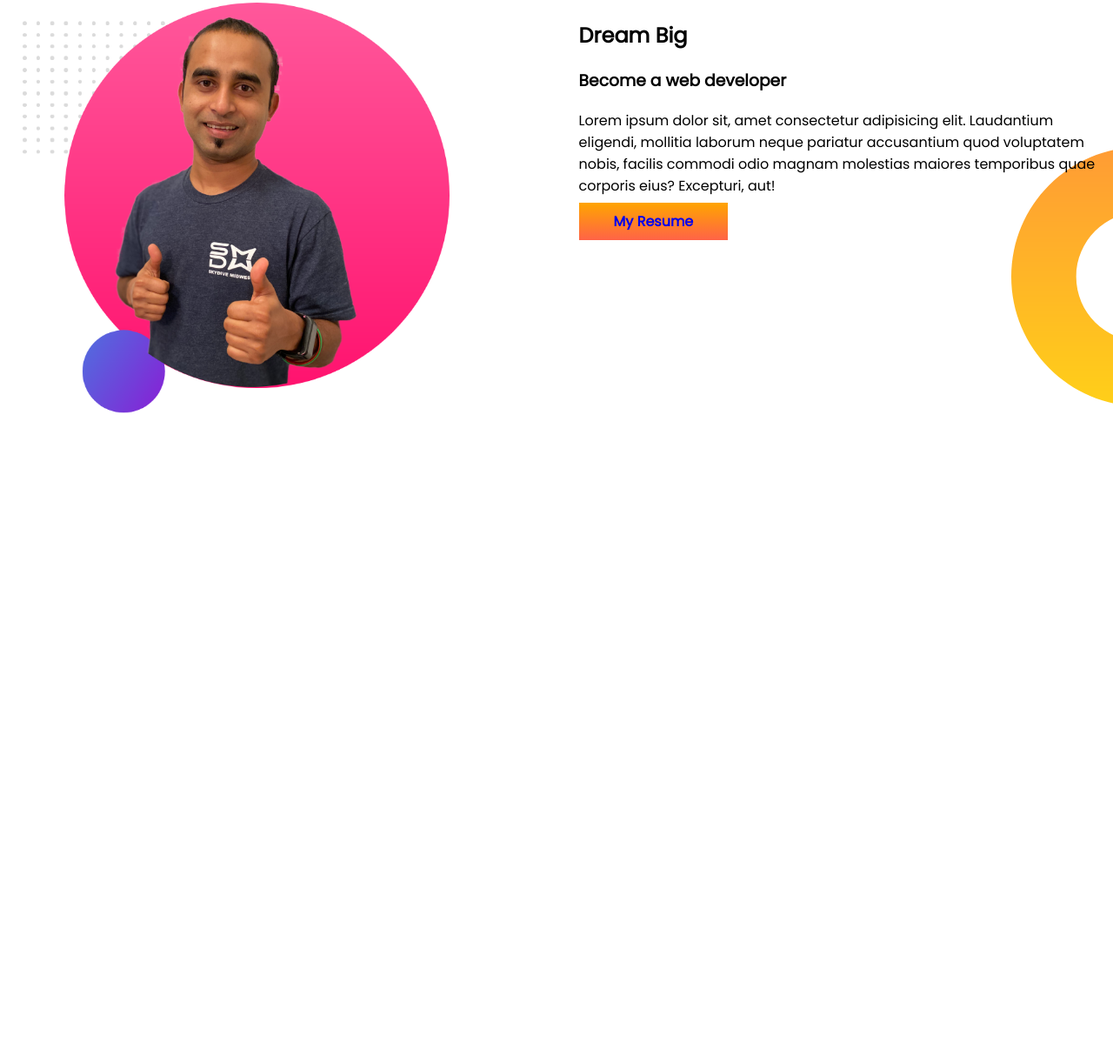
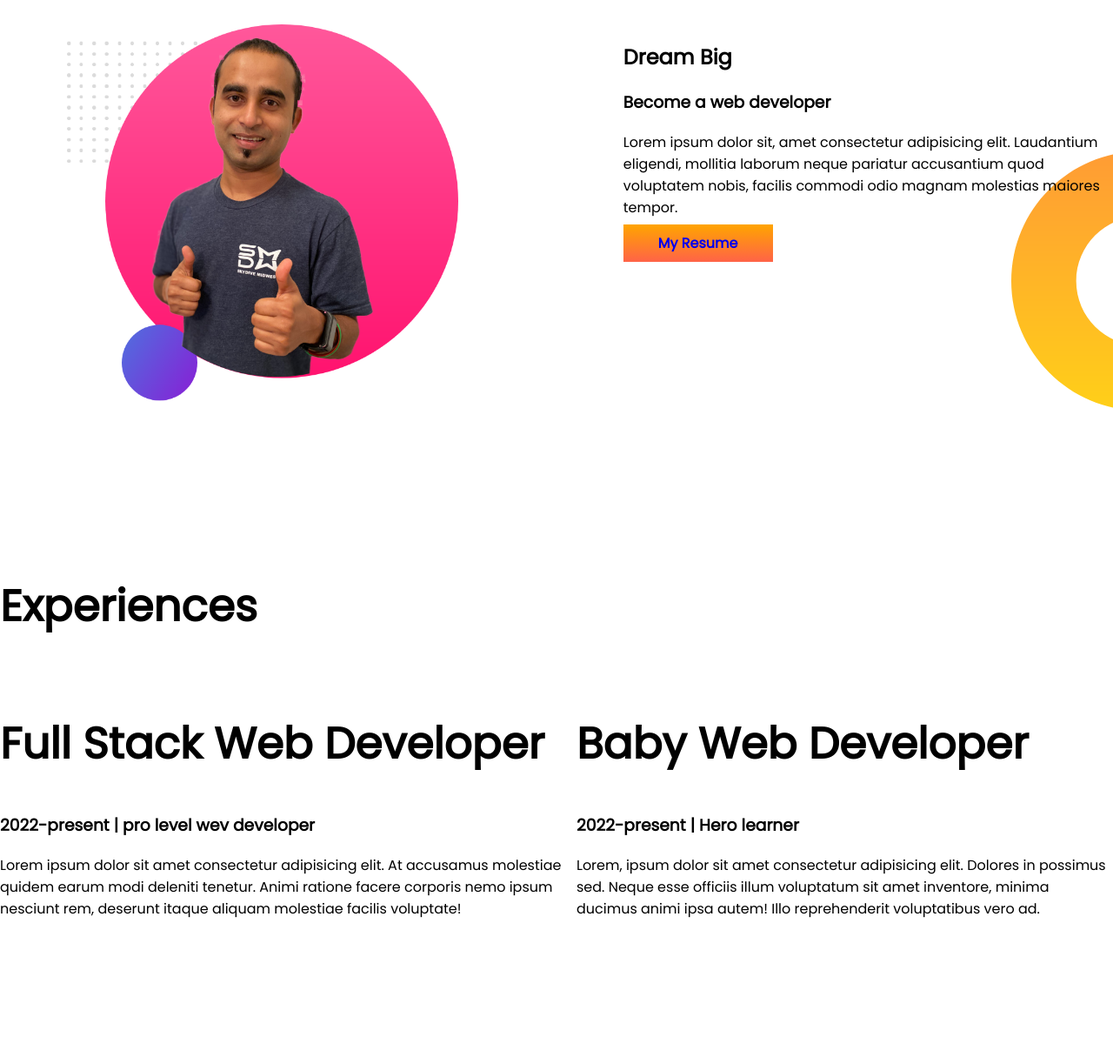
Before and after one commit to Tushar409212/Tushar-s-Portfolio, a plain HTML site: page index.html in a window 1280 px wide. Shown: the part 660-1883 px from the top of the page at 87% size. Before the commit the page ends 1292 px from the top, so only its background shows below. Drawn offline with Linux system fonts and the light colour scheme; a web font is replaced by a local one.

Commit message:
adding experience

```diff
--- a/index.html
+++ b/index.html
@@ -13,7 +13,7 @@
 </head>
 
 <body>
-    <section class="top-banner">
+    <section class="top-banner flexible-container ">
         <div class="half-width">
             <h1>Welcome To</h1>
             <h1><span class="orange-color">Tushar's</span> World</h1>
@@ -33,7 +33,7 @@
 
     </section>
 
-    <section class="dream-big">
+    <section class="dream-big flexible-container">
         <div class="half-width">
             <img src="images/jhankar2.png" alt="">
         </div>
@@ -42,15 +42,42 @@
             <h3>Become a web developer</h3>
             <p>
                 Lorem ipsum dolor sit, amet consectetur adipisicing elit. Laudantium eligendi, mollitia laborum neque
-                pariatur accusantium quod voluptatem nobis, facilis commodi odio magnam molestias maiores temporibus
-                quae corporis eius? Excepturi, aut!
+                pariatur accusantium quod voluptatem nobis, facilis commodi odio magnam molestias maiores tempor.
 
             </p>
             <a class="link-button" target="_blank" href="https://web.facebook.com/md.abdunnur.tushar.7/">My
                 Resume</a>
         </div>
     </section>
+    <section class="experience-area">
+        <h1>Experiences</h1>
+        <div class="flexible-container">
+            <div>
+                <h1>Full Stack Web Developer </h1>
+                <h3>2022-present | pro level wev developer</h3>
+                <p>Lorem ipsum dolor sit amet consectetur adipisicing elit. At accusamus molestiae quidem earum modi
+                    deleniti tenetur. Animi ratione facere corporis nemo ipsum nesciunt rem, deserunt itaque aliquam
+                    molestiae facilis voluptate!</p>
 
+            </div>
+            <div>
+                <h1>Baby Web Developer</h1>
+                <h3>2022-present | Hero learner</h3>
+                <p>Lorem, ipsum dolor sit amet consectetur adipisicing elit. Dolores in possimus sed. Neque esse
+                    officiis
+                    illum voluptatum sit amet inventore, minima ducimus animi ipsa autem! Illo reprehenderit
+                    voluptatibus
+                    vero ad.</p>
+
+            </div>
+        </div>
+
+
+
+
+
+
+    </section>
 
 </body>
 
--- a/style.css
+++ b/style.css
@@ -9,13 +9,14 @@ h1{
 .orange-color{
     color: orange;
 }
-section{
+.flexible-container{
     display: flex;
+    padding-bottom: 150px;
 }
 .half-width{
     width: 50%;
-    padding-left: 2%;
-    padding-bottom: 150px;
+    padding-left: 6%;
+
 }
 .half-width img{
     width:80%;
```
